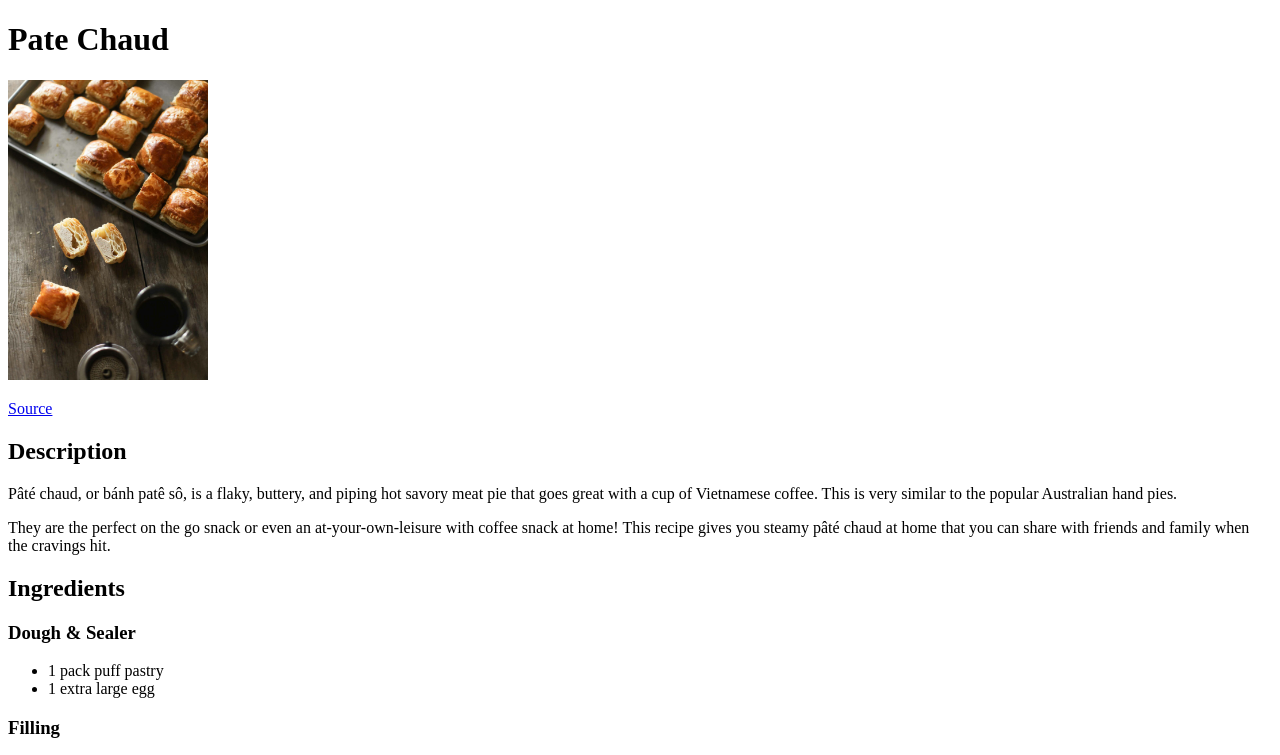
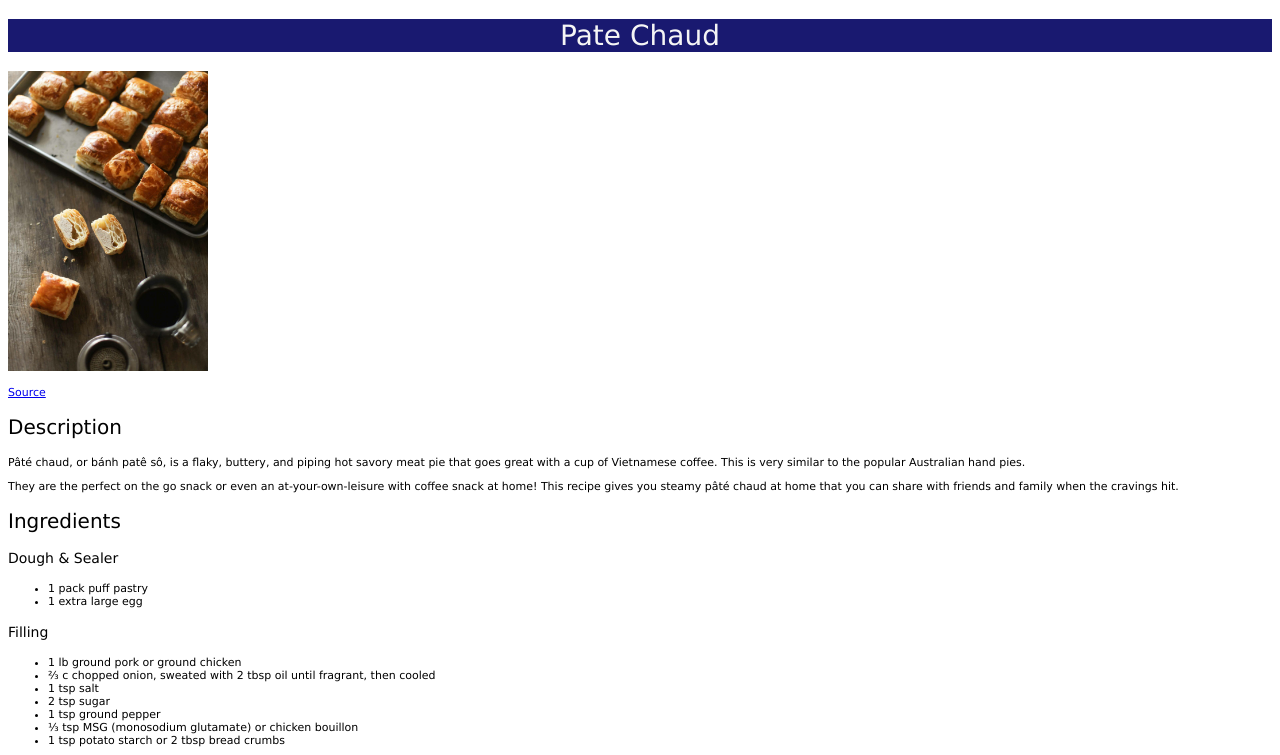
Before and after one commit to monoswirl/The-Odin-Project, a plain HTML site: page odin-recipes/pate-chaud.html in a window 1280 px wide. Shown: the top 755 px of the page. Drawn offline with Linux system fonts and the light colour scheme.

Commit message:
Add style to recipes page & remove unnecessary tag

```diff
--- a/odin-recipes/pate-chaud.html
+++ b/odin-recipes/pate-chaud.html
@@ -3,6 +3,7 @@
 <head>
     <meta charset="UTF-8">
     <meta name="viewport" content="width=device-width, initial-scale=1.0">
+    <link rel="stylesheet" href="./style.css">
     <title>Macaroni and Cheese</title>
 </head>
 <body>
--- /dev/null
+++ b/odin-recipes/style.css
@@ -0,0 +1,23 @@
+* {
+    font-family: Verdana, Geneva, Tahoma, sans-serif;
+    font-weight: 100;
+}
+
+h1 {
+    background-color: midnightblue;
+    color: whitesmoke;
+    font-size: 28px;
+    text-align: center;
+}
+
+h2 {
+    font-size: 20px;
+}
+
+h3 {
+    font-size: 14px;
+}
+
+p, li {
+    font-size: 11px;
+}
```
Also changed, not shown: css-exercises-main/foundations/intro-to-css/01-css-methods/index.html (+1 -1 lines), odin-recipes/index.html (+1 -0 lines), odin-recipes/mac-and-cheese.html (+1 -0 lines), odin-recipes/mug-cookie.html (+1 -0 lines).
